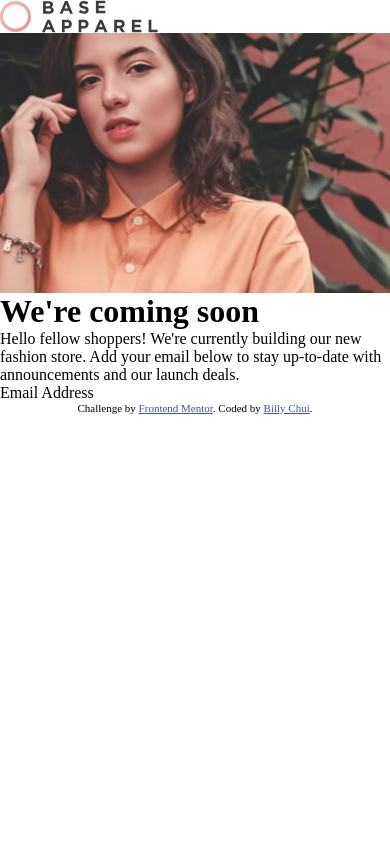
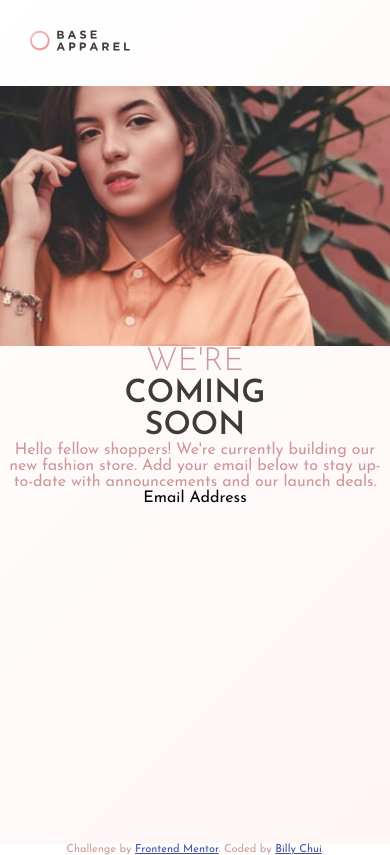
Before and after one commit to beafedev/coming-soon-page, a plain HTML site: page base-apparel-coming-soon-master/index.html in a window 390 px wide. Drawn offline with Linux system fonts and the light colour scheme.

Commit message:
laying out for mobile size

```diff
--- a/base-apparel-coming-soon-master/index.html
+++ b/base-apparel-coming-soon-master/index.html
@@ -1,38 +1,64 @@
 <!DOCTYPE html>
 <html lang="en">
   <head>
-  <meta charset="UTF-8">
-  <meta name="viewport" content="width=device-width, initial-scale=1.0"> <!-- displays site properly based on user's device -->
+    <meta charset="UTF-8" />
+    <meta name="viewport" content="width=device-width, initial-scale=1.0" />
+    <!-- displays site properly based on user's device -->
 
-  <link rel="icon" type="image/png" sizes="32x32" href="./images/favicon-32x32.png">
+    <link
+      rel="icon"
+      type="image/png"
+      sizes="32x32"
+      href="./images/favicon-32x32.png"
+    />
 
     <title>Frontend Mentor | Base Apparel coming soon page</title>
 
     <!-- Feel free to remove these styles or customise in your own stylesheet 👍 -->
     <style>
-    .attribution { font-size: 11px; text-align: center; }
-    .attribution a { color: hsl(228, 45%, 44%); }
+      .attribution {
+        font-size: 11px;
+        text-align: center;
+      }
+      .attribution a {
+        color: hsl(228, 45%, 44%);
+      }
     </style>
-  <link rel="stylesheet" href="style.css">
+    <link rel="preconnect" href="https://fonts.gstatic.com" />
+    <link
+      href="https://fonts.googleapis.com/css2?family=Josefin+Sans:wght@300;400;600&display=swap"
+      rel="stylesheet"
+    />
+    <link rel="stylesheet" href="style.css" />
   </head>
   <body>
     <div class="container">
-    <img class="logo" src="./images/logo.svg" alt="logo">
-    <img class="main-image" src="./images/hero-mobile.jpg" alt="main-image">
-    <h1>We're coming soon</h1>
-    <p>Hello fellow shoppers! We're currently building our new fashion store.
-      Add your email below to stay up-to-date with announcements and our launch deals.</p>
-
+      <header class="header">
+        <img class="logo" src="./images/logo.svg" alt="logo" />
+        <img
+          class="main-image"
+          src="./images/hero-mobile.jpg"
+          alt="main-image"
+        />
+      </header>
+      <main>
+        <h1><span>We're</span> <span>coming</span> <span>soon</span></h1>
+        <p>
+          Hello fellow shoppers! We're currently building our new fashion store.
+          Add your email below to stay up-to-date with announcements and our
+          launch deals.
+        </p>
 
         Email Address
-
+      </main>
+    </div>
     <footer>
       <p class="attribution">
-        Challenge by <a href="https://www.frontendmentor.io?ref=challenge" target="_blank">Frontend Mentor</a>.
-        Coded by <a href="#">Billy Chui</a>.
+        Challenge by
+        <a href="https://www.frontendmentor.io?ref=challenge" target="_blank"
+          >Frontend Mentor</a
+        >. Coded by <a href="#">Billy Chui</a>.
       </p>
     </footer>
-  </div>
-
   </body>
 </html>
--- a/base-apparel-coming-soon-master/style.css
+++ b/base-apparel-coming-soon-master/style.css
@@ -1,18 +1,101 @@
+/* # Front-end Style Guide
+
+## Layout
+
+The designs were created to the following widths:
+
+- Mobile: 375px
+- Desktop: 1440px
+
+## Colors
+
+### Primary
+
+- Desaturated Red: hsl(0, 36%, 70%)
+- Soft Red: hsl(0, 93%, 68%)
+
+### Neutral
+
+- Dark Grayish Red: hsl(0, 6%, 24%)
+
+### Gradients
+
+- Linear, 135deg, from hsl(0, 0%, 100%), to hsl(0, 100%, 98%)
+- Linear, 135deg, from hsl(0, 80%, 86%), to hsl(0, 74%, 74%)
+
+## Typography
+
+### Body Copy
+
+- Font size: 16px
+
+### Font
+
+- Family: [Josefin Sans](https://fonts.google.com/specimen/Josefin+Sans)
+- Weights: 300, 400, 600 */
+
 * {
   box-sizing: border-box;
   margin: 0;
   padding: 0;
 }
 
+:root {
+  --desaturated-red: hsl(0, 36%, 70%);
+  --soft-red: hsl(0, 93%, 68%);
+  --dark-grayish-red: hsl(0, 6%, 24%);
+}
+
+body {
+  font-family: 'Josefin Sans', sans-serif;
+}
+
 .container {
   width: 100%;
   height: 100vh;
+  padding-top: 30px;
+  font-size: 1em;
+  background: linear-gradient(135deg, hsl(0, 0%, 100%), hsl(0, 100%, 98%)),
+    linear-gradient(135deg, hsl(0, 80%, 86%), hsl(0, 74%, 74%));
+}
+
+h1 {
+  text-transform: uppercase;
+  font-weight: 600;
+}
+
+h1 span {
+  display: block;
+}
+
+h1 span:first-child {
+  color: var(--desaturated-red);
+  font-weight: 300;
+}
+
+h1 span:nth-of-type(2),
+h1 span:nth-of-type(3) {
+  color: var(--dark-grayish-red);
+}
+
+p {
+  color: var(--desaturated-red);
 }
 
 img {
   display: block;
 }
 
+.logo {
+  width: 100px;
+  margin-left: 30px;
+  margin-bottom: 35px;
+}
+
 .main-image {
   width: 100%;
 }
+
+main {
+  text-align: center;
+}
```
Lines whose indentation alone changed are shown as unchanged.
